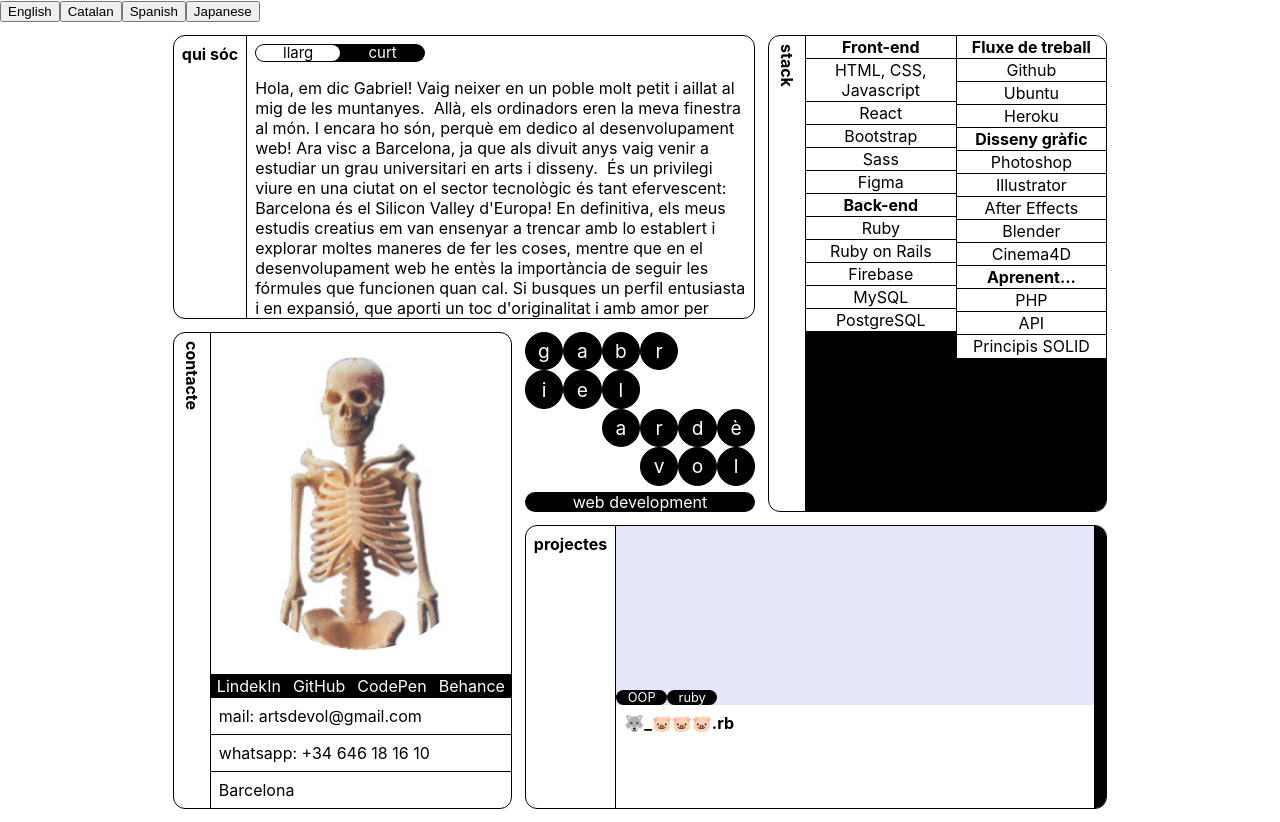
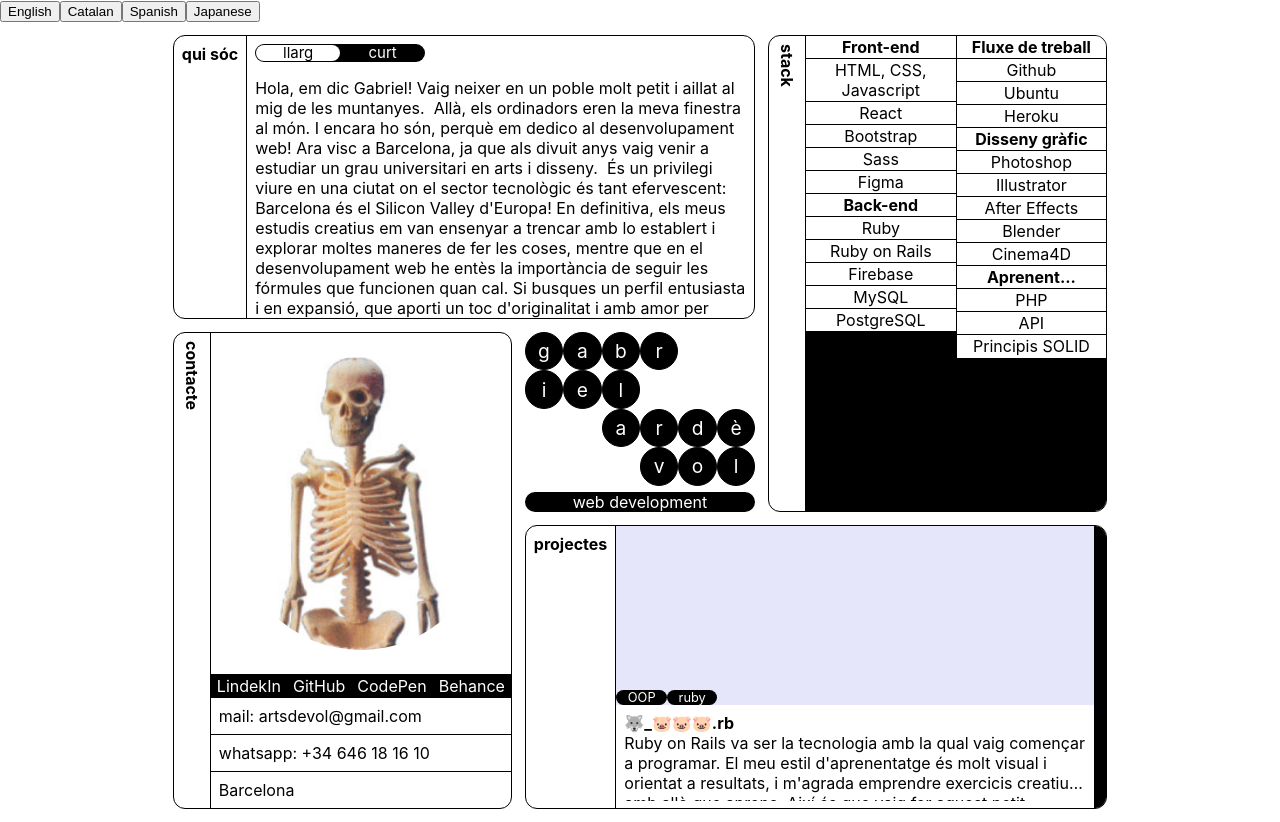
Before and after one commit to gabrielardevol/portfolio-3, a React (Create React App) app: page / in a window 1280 px wide. Built offline with nearby package versions, Linux system fonts and the light colour scheme.

Commit message:
projects json in progress

```diff
--- a/src/components/Projects.js
+++ b/src/components/Projects.js
@@ -94,18 +94,18 @@ export default Projects;
 //        #Ruby #Rails
 
 //  three pigs 🐺_🐷🐷🐷.rb
-//        ruby on rails va ser la tecnologia amb la que vaig començar a programar. El meu estil d'aprenentatge és molt
+//        Ruby on Rails va ser la tecnologia amb la que vaig començar a programar. El meu estil d'aprenentatge és molt
 //        visual i orientat a resultats, i m'agrada emprendre exercicis creatius amb allò que aprenc. Així és que vaig
 //        fer aquest petit videojoc inspirat en la fàbula dels tres porquets, que s'executa en la línea de comands i
 //        es juga amb la barra espaiadora del teclat. Són dos nivells, un en què els porquets fugen corrents del llop
 //        a través del bosc, i un altre en què el llop bufa i bufa mentre els porquets intenten que la casa no surti
 //        volant. Tot això utilitzant emojis com a element gràfic amb el que composar els diferents escenaris. Va ser
-//        divertit :P
+//        divertit!
 //        #Ruby #Rails #OOP
 //  porfoli
 //        UI: volia un disseny original i diferent a la majoria de webs, ja que quan vaig estudiar arts i disseny
 //        em vaig quedar molt amb la sensació de que fer propostes diferents a lo habitual pot sortir molt bé.
-//        se'm va acudir aquesta disposició, una graella que fa una mena de creu, sense scroll en la versió d'ordinador.
+//        se'm va acudir aquesta disposició, una graella que fa una mena de creu, sense scroll i en disposició de dashboard.
 
 //        Responsiveness: al pensar la UI va ser un repte que cada element pogués expandir-se i contrau-re's mantenint
 //        un bon aspecte. Cada element té diferents versions, en funció de la seva mida. Així procuro que no hi hagi
--- a/src/i18n.js
+++ b/src/i18n.js
@@ -28,6 +28,29 @@ const resources = {
         graphicDesign: 'Graphic Design',
         currentlyLearning: 'Currently Learning',
         solidPrinciples: 'SOLID Principles'
+      },
+      projects: {
+        title: "projectes",
+        orbits: {
+          title: "Orbits",
+          content: "This interface represents a planetary system where each celestial body follows its orbit. It allows planets to be added or removed from the client side, altering the visual composition. It is configured in React, using SVG elements for the geometric animations of the planetary orbits."
+        },
+        celler: {
+          title: "Celler Ardèvol",
+          content: "Aquesta és la web del Celler Ardèvol, la primera pàgina web que he publicat. Està feta en Ruby on Rails, i a més de dissenyar-la i codificar-la n'he redactat els textos i seleccionat les imatges, ja que és el celler de la meva família. És una empresa familiar, petita i propera. Penso que la pàgina web reflexa l'austeritat que la caracteritza, que també és un tret d'autenticitat. Pel disseny utilitzo una graella molt versàtil que alterna text i imatges. Els tons foscos de gris aporten elegància, complementats amb blanc pel text i groc com a 'call-to-action'.  Vaig fer servir Ruby on Rails tant pel front-end com pel back-end, ja que és el primer llenguatge que vaig aprendre. Lo bo de Ruby on Rails és que t'estructura tots els directoris del projecte, i això t'estalvia picar codi. El que no em convenç és que, pel front-end, no ofereix tanta llibertat creativa com tecnologies de l'estil de React."
+        },
+        porfolio: {
+          title: "Portfolio",
+          content: ""
+        },
+        esclat: {
+          title: "Esclat EDC",
+          content: ""
+        },
+        pigs: {
+          title: "🐺_🐷🐷🐷.rb",
+          content: "Ruby on Rails was the technology with which I started programming. My learning style is very visual and results-oriented, and I enjoy engaging in creative exercises with what I learn. That's why I created this small video game inspired by the fable of the three little pigs, which runs in the CLI and is played using the spacebar on the keyboard. There are two levels: one where the pigs run away from the wolf through the forest, and another where the wolf huffs and puffs while the pigs try to keep the house from flying away. All of this is done using emojis as graphical elements to compose the different scenarios. It was fun!"
+        }
       }
     }
   },
@@ -65,7 +88,7 @@ const resources = {
         },
         celler: {
           title: "Celler Ardèvol",
-          content: "Aquesta és la web del Celler Ardèvol, la primera pàgina web que he publicat. Està feta en Ruby on Rails, i a més de dissenyar-la i codificar-la n'he redactat els textos i seleccionat les imatges, ja que és el celler de la meva família. És una empresa familiar, petita i propera. Penso que la pàgina web reflexa l'austeritat que la caracteritza, que també és un tret d'autenticitat. Pel disseny utilitzo una graella molt versàtil que alterna text i imatges. Els tons foscos de gris aporten elegància, complementats amb blanc pel text i groc com a 'call-to-action'.  Vaig fer servir Ruby on Rails tant pel front-end com pel back-end, ja que és el primer llenguatge que vaig aprendre. Lo bo de Ruby on Rails és que t'estructura tots els directoris del projecte, i això t'estalvia picar codi. El que no em convenç és que, pel front-end, no ofereix tanta llibertat creativa com tecnologies de l'estil de React."
+          content: "This is the website of Celler Ardèvol, the first website I have published. It is built using Ruby on Rails, and in addition to designing and coding it, I have written the texts and selected the images, as it is my family's winery. It's a small, close-knit, family-owned business. I believe the website reflects the austerity that characterizes it, which is also a mark of authenticity. For the design, I use a highly versatile grid that alternates between text and images. The dark shades of gray provide elegance, complemented with white for text and yellow for 'call-to-action' elements. I used Ruby on Rails for both the front-end and back-end, as it's the first language I learned. The good thing about Ruby on Rails is that it structures all the project directories, which saves you from writing a lot of code. What doesn't convince me is that, for the front-end, it doesn't offer as much creative freedom as technologies like React."
         },
         porfolio: {
           title: "Porfoli",
@@ -77,7 +100,7 @@ const resources = {
         },
         pigs: {
           title: "🐺_🐷🐷🐷.rb",
-          content: ""
+          content: "Ruby on Rails va ser la tecnologia amb la qual vaig començar a programar. El meu estil d'aprenentatge és molt visual i orientat a resultats, i m'agrada emprendre exercicis creatius amb allò que aprenc. Així és que vaig fer aquest petit videojoc inspirat en la fabula dels tres porquets, que s'executa en la CLI i es juga amb la barra espaiadora del teclat. Són dos nivells, un en què els porquets fugen corrents del llop a través del bosc, i un altre en què el llop bufa i bufa mentre els porquets intenten que la casa no surti volant. Tot això utilitzant emojis com a element gràfic amb el qual composar els diferents escenaris. Va ser divertit!"
         }
       }
     },
@@ -108,6 +131,29 @@ const resources = {
         currentlyLearning: "Aprendiendo",
         solidPrinciples: "Principios SOLID"
 
+      },
+      projects: {
+        title: "projectes",
+        orbits: {
+          title: "Órbitas",
+          content: "Esta interfaz representa un sistema planetario en el que cada astro sigue su órbita. Permite que desde el lado del cliente se añadan o se resten planetas, de manera que la composición visual cambia. Está configurado en React, utilizando elementos SVG para las animaciones geométricas de las órbitas planetarias."
+        },
+        celler: {
+          title: "Celler Ardèvol",
+          content: "Esta es la página web de Celler Ardèvol, la primera página web que he publicado. Está hecha en Ruby on Rails, y además de diseñarla y codificarla, he redactado los textos y seleccionado las imágenes, ya que es la bodega de mi familia. Es una empresa familiar, pequeña y cercana. Creo que la página web refleja la austeridad que la caracteriza, que también es una característica de autenticidad. Para el diseño, utilizo una cuadrícula muy versátil que alterna texto e imágenes. Los tonos oscuros de gris aportan elegancia, complementados con blanco para el texto y amarillo para 'llamadas a la acción'. Utilicé Ruby on Rails tanto para el front-end como para el back-end, ya que es el primer lenguaje que aprendí. Lo bueno de Ruby on Rails es que estructura todos los directorios del proyecto, lo que te ahorra escribir mucho código. Lo que no me convence es que, para el front-end, no ofrece tanta libertad creativa como tecnologías como React."
+        },
+        porfolio: {
+          title: "Porfolio",
+          content: ""
+        },
+        esclat: {
+          title: "Esclat EDC",
+          content: ""
+        },
+        pigs: {
+          title: "🐺_🐷🐷🐷.rb",
+          content: "Ruby on Rails fue la tecnología con la que empecé a programar. Mi estilo de aprendizaje es muy visual y orientado a resultados, y me gusta realizar ejercicios creativos con lo que aprendo. Por eso creé este pequeño videojuego inspirado en la fábula de los tres cerditos, que se ejecuta en la interfaz de línea de comandos y se juega utilizando la barra espaciadora del teclado. Hay dos niveles: uno en el que los cerditos huyen del lobo a través del bosque, y otro en el que el lobo sopla mientras los cerditos intentan que la casa no salga volando. Todo esto se realiza utilizando emojis como elementos gráficos para componer los diferentes escenarios. ¡Fue divertido!"
+        }
       }
     },
   },
@@ -136,7 +182,28 @@ const resources = {
         graphicDesign: "グラフィック デザイン",
         currentlyLearning: "現在学習中",
         solidPrinciples: "SOLID 原則"
-
+      },
+      projects: {
+        title: "projectes",
+        orbits: {
+          title: "軌道",
+          content: "このインターフェースは、各天体が軌道を追う惑星系を表しています。クライアント側から惑星を追加または削除することができ、視覚的な構成が変わります。Reactで構成され、惑星の軌道の幾何学的なアニメーションにSVG要素が使用されています。"
+        },
+        celler: {
+          title: "Celler Ardèvol",
+          content: "これはセジェル・アルデボルのウェブサイトです。これは私が公開した最初のウェブサイトです。Ruby on Railsを使用して作成されており、デザインやコーディングだけでなく、テキストの執筆や画像の選択も行いました。なぜならこれは私の家族のワイナリーだからです。これは小さな家族経営のビジネスで、近くの存在です。私は、このウェブサイトが特徴である質素さと、同時に真正性の特徴を反映していると考えています。デザインには、テキストと画像を交互に配置する非常に柔軟なグリッドを使用しています。濃い灰色のトーンはエレガンスを提供し、テキストには白色、'call-to-action' 要素には黄色が補完されています。フロントエンドとバックエンドの両方にRuby on Railsを使用しましたが、これは私が最初に学んだ言語です。Ruby on Railsの良いところは、プロジェクトのすべてのディレクトリを構造化してくれるため、多くのコードを書く手間が省けることです。私にとって納得できないのは、フロントエンドの部分ではReactなどの技術ほどのクリエイティブな自由度を提供していないということです。"        },
+        porfolio: {
+          title: "ポートフォリオ",
+          content: ""
+        },
+        esclat: {
+          title: "Esclat EDC",
+          content: ""
+        },
+        pigs: {
+          title: "🐺_🐷🐷🐷.rb",
+          content: "Ruby on Railsは私がプログラミングを始めた技術です。私の学習スタイルは非常にビジュアル重視で結果志向であり、学んだことを活用してクリエイティブな演習を楽しむことが好きです。だからこそ、三匹の子ぶたの寓話から着想を得たこの小さなビデオゲームを作成しました。これはCLIで実行され、キーボードのスペースバーを使ってプレイされます。2つのレベルがあり、1つは子ぶたたちが森を通ってオオカミから逃げるレベルで、もう1つはオオカミがふきふきする一方、子ぶたたちは家が飛ばされないようにするレベルです。これらのすべては、異なるシナリオを構築するためのグラフィカル要素として絵文字を使用して行われます。楽しかったですね！"
+        }
       }
     },
   },
```
Also changed, not shown: TODO.txt.
